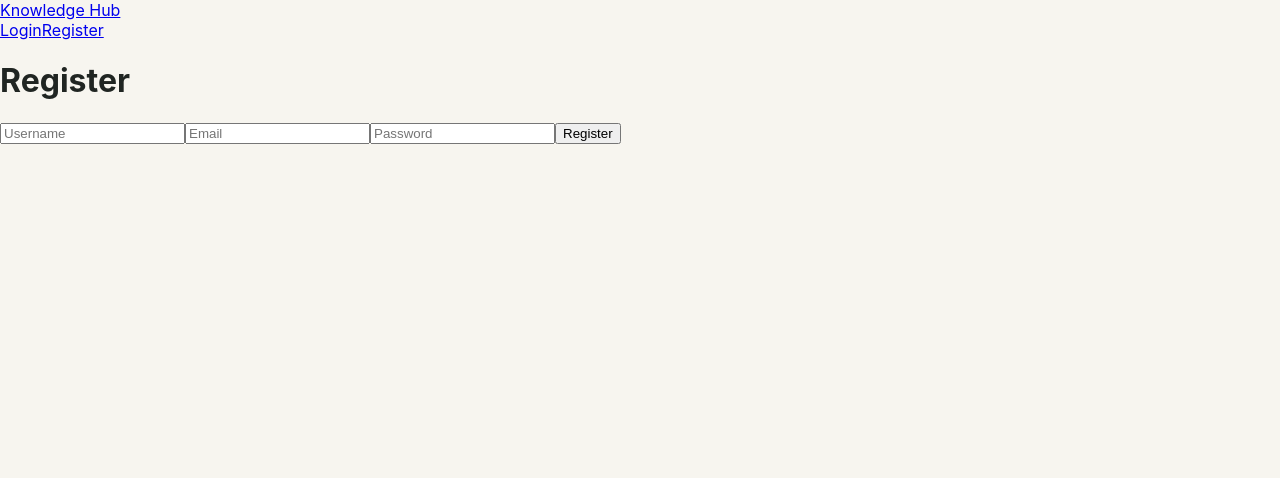
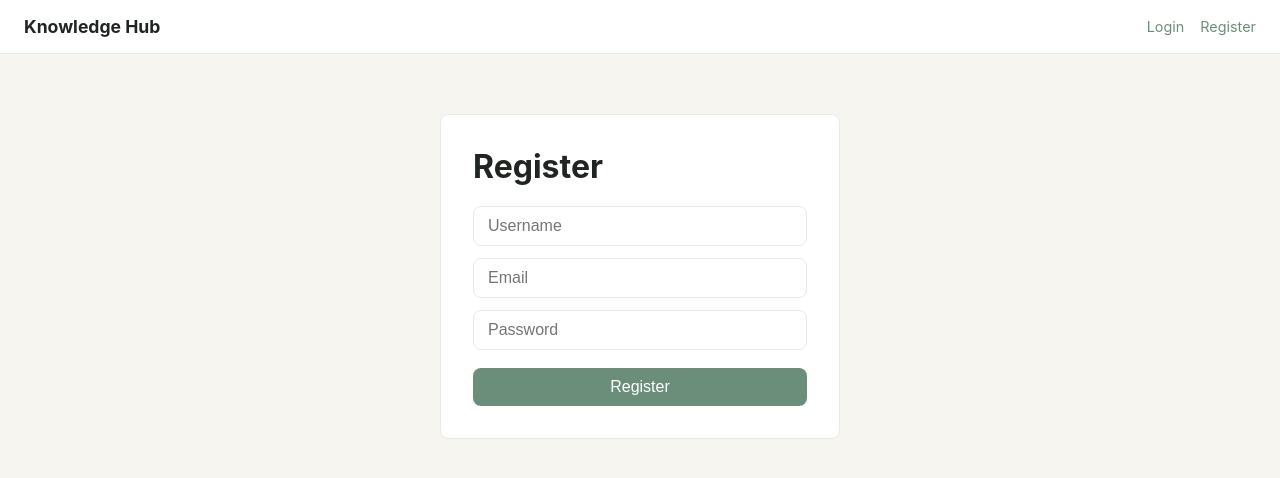
Before and after one commit to Mishiez/knowledge-hub-frontend, a React (Vite) app: page /register in a window 1280 px wide. Shown: the top 478 px of the page. Built offline with nearby package versions, Linux system fonts and the light colour scheme; no server answers.

Commit message:
feat: add ownership-aware Edit/Delete on post detail, style auth/form/detail pages

```diff
--- a/src/index.css
+++ b/src/index.css
@@ -157,3 +157,234 @@ body {
   opacity: 0.4;
   cursor: not-allowed;
 }
+
+/* Header */
+.site-header {
+  display: flex;
+  align-items: center;
+  justify-content: space-between;
+  padding: 16px 24px;
+  background: var(--color-surface);
+  border-bottom: 1px solid var(--color-border);
+}
+
+.site-header .logo {
+  font-weight: 700;
+  font-size: 1.1rem;
+  color: var(--color-heading);
+  text-decoration: none;
+}
+
+.site-header nav {
+  display: flex;
+  align-items: center;
+  gap: 16px;
+}
+
+.site-header nav a {
+  color: var(--color-accent);
+  text-decoration: none;
+  font-size: 0.9rem;
+}
+
+.site-header nav a:hover {
+  text-decoration: underline;
+}
+
+.site-header nav span {
+  color: var(--color-text-muted);
+  font-size: 0.9rem;
+}
+
+.site-header nav button {
+  background: none;
+  border: 1px solid var(--color-border);
+  color: var(--color-heading);
+  padding: 6px 14px;
+  border-radius: var(--radius);
+  cursor: pointer;
+  font-size: 0.85rem;
+}
+
+.site-header nav button:hover {
+  border-color: var(--color-accent);
+  color: var(--color-accent);
+}
+
+/* Auth pages (Login / Register) */
+.auth-page {
+  max-width: 400px;
+  margin: 60px auto;
+  padding: 32px;
+  background: var(--color-surface);
+  border: 1px solid var(--color-border);
+  border-radius: var(--radius);
+}
+
+.auth-page h1 {
+  margin-top: 0;
+  margin-bottom: 20px;
+  color: var(--color-heading);
+}
+
+.auth-page form {
+  display: flex;
+  flex-direction: column;
+  gap: 12px;
+}
+
+.auth-page input {
+  padding: 10px 14px;
+  border: 1px solid var(--color-border);
+  border-radius: var(--radius);
+  font-size: 1rem;
+}
+
+.auth-page input:focus {
+  outline: none;
+  border-color: var(--color-accent);
+}
+
+.auth-page button {
+  background: var(--color-accent);
+  color: white;
+  border: none;
+  padding: 10px 16px;
+  border-radius: var(--radius);
+  cursor: pointer;
+  font-size: 1rem;
+  margin-top: 6px;
+}
+
+.auth-page button:hover {
+  opacity: 0.9;
+}
+
+/* Post form (create/edit) */
+.post-form-page {
+  max-width: 640px;
+  margin: 40px auto;
+  padding: 0 20px;
+}
+
+.post-form-page h1 {
+  color: var(--color-heading);
+}
+
+.post-form-page form {
+  display: flex;
+  flex-direction: column;
+  gap: 14px;
+}
+
+.post-form-page input,
+.post-form-page textarea {
+  padding: 10px 14px;
+  border: 1px solid var(--color-border);
+  border-radius: var(--radius);
+  font-size: 1rem;
+  font-family: inherit;
+  resize: vertical;
+}
+
+.post-form-page input:focus,
+.post-form-page textarea:focus {
+  outline: none;
+  border-color: var(--color-accent);
+}
+
+.post-form-page button {
+  background: var(--color-accent);
+  color: white;
+  border: none;
+  padding: 10px 18px;
+  border-radius: var(--radius);
+  cursor: pointer;
+  font-size: 1rem;
+  align-self: flex-start;
+}
+
+.post-form-page button:hover {
+  opacity: 0.9;
+}
+
+/* Shared form error */
+.form-error {
+  color: var(--color-error);
+  font-size: 0.9rem;
+  margin: 0;
+}
+
+/* Post detail page */
+.post-detail {
+  max-width: 640px;
+  margin: 40px auto;
+  padding: 0 20px;
+}
+
+.post-detail .back-link {
+  display: inline-block;
+  margin-bottom: 16px;
+  color: var(--color-accent);
+  text-decoration: none;
+  font-size: 0.9rem;
+}
+
+.post-detail h1 {
+  color: var(--color-heading);
+  margin-bottom: 6px;
+}
+
+.post-detail-content {
+  line-height: 1.6;
+  color: var(--color-heading);
+  margin-top: 20px;
+}
+
+.post-detail-actions {
+  display: flex;
+  gap: 12px;
+  margin-top: 28px;
+  padding-top: 20px;
+  border-top: 1px solid var(--color-border);
+}
+
+.btn-edit,
+.btn-delete {
+  padding: 8px 16px;
+  border-radius: var(--radius);
+  font-size: 0.9rem;
+  cursor: pointer;
+  text-decoration: none;
+  border: 1px solid var(--color-border);
+}
+
+.btn-edit {
+  background: var(--color-surface);
+  color: var(--color-heading);
+}
+
+.btn-edit:hover {
+  border-color: var(--color-accent);
+  color: var(--color-accent);
+}
+
+.btn-delete {
+  background: none;
+  color: var(--color-error);
+  border-color: var(--color-error);
+}
+
+.btn-delete:hover {
+  background: var(--color-error-bg);
+}
+
+/* Post card title as link */
+.post-card h2 a {
+  color: var(--color-heading);
+  text-decoration: none;
+}
+
+.post-card h2 a:hover {
+  color: var(--color-accent);
+}
--- a/src/pages/PostDetailPage.tsx
+++ b/src/pages/PostDetailPage.tsx
@@ -1,12 +1,15 @@
 import { useState, useEffect } from 'react';
-import { useParams, Link } from 'react-router-dom';
+import { useParams, useNavigate, Link } from 'react-router-dom';
 import type { Post } from '../types/post';
-import { getPostBySlug } from '../api/posts';
+import { getPostBySlug, deletePost } from '../api/posts';
+import { useAuth } from '../context/AuthContext';
 import LoadingState from '../components/states/LoadingState';
 import ErrorState from '../components/states/ErrorState';
 
 function PostDetailPage() {
   const { slug } = useParams<{ slug: string }>();
+  const navigate = useNavigate();
+  const { user } = useAuth();
   const [post, setPost] = useState<Post | null>(null);
   const [loading, setLoading] = useState(true);
   const [error, setError] = useState(false);
@@ -21,15 +24,37 @@ function PostDetailPage() {
       .finally(() => setLoading(false));
   }, [slug]);
 
+  async function handleDelete() {
+    if (!post) return;
+    if (!window.confirm('Delete this post? This cannot be undone.')) return;
+    try {
+      await deletePost(post.slug);
+      navigate('/');
+    } catch {
+      window.alert('Could not delete post.');
+    }
+  }
+
   if (loading) return <LoadingState />;
   if (error || !post) return <ErrorState onRetry={() => window.location.reload()} />;
 
+  const isOwner = user?.username === post.author;
+
   return (
     <article className="post-detail">
-      <Link to="/">← Back</Link>
+      <Link to="/" className="back-link">← Back</Link>
       <h1>{post.title}</h1>
-      <p className="post-meta">By {post.author} · {new Date(post.created_at).toLocaleDateString()}</p>
-      <p>{post.content}</p>
+      <p className="post-meta">
+        By {post.author} · {new Date(post.created_at).toLocaleDateString()}
+      </p>
+      <p className="post-detail-content">{post.content}</p>
+
+      {isOwner && (
+        <div className="post-detail-actions">
+          <Link to={`/posts/${post.slug}/edit`} className="btn-edit">Edit</Link>
+          <button onClick={handleDelete} className="btn-delete">Delete</button>
+        </div>
+      )}
     </article>
   );
 }
```
